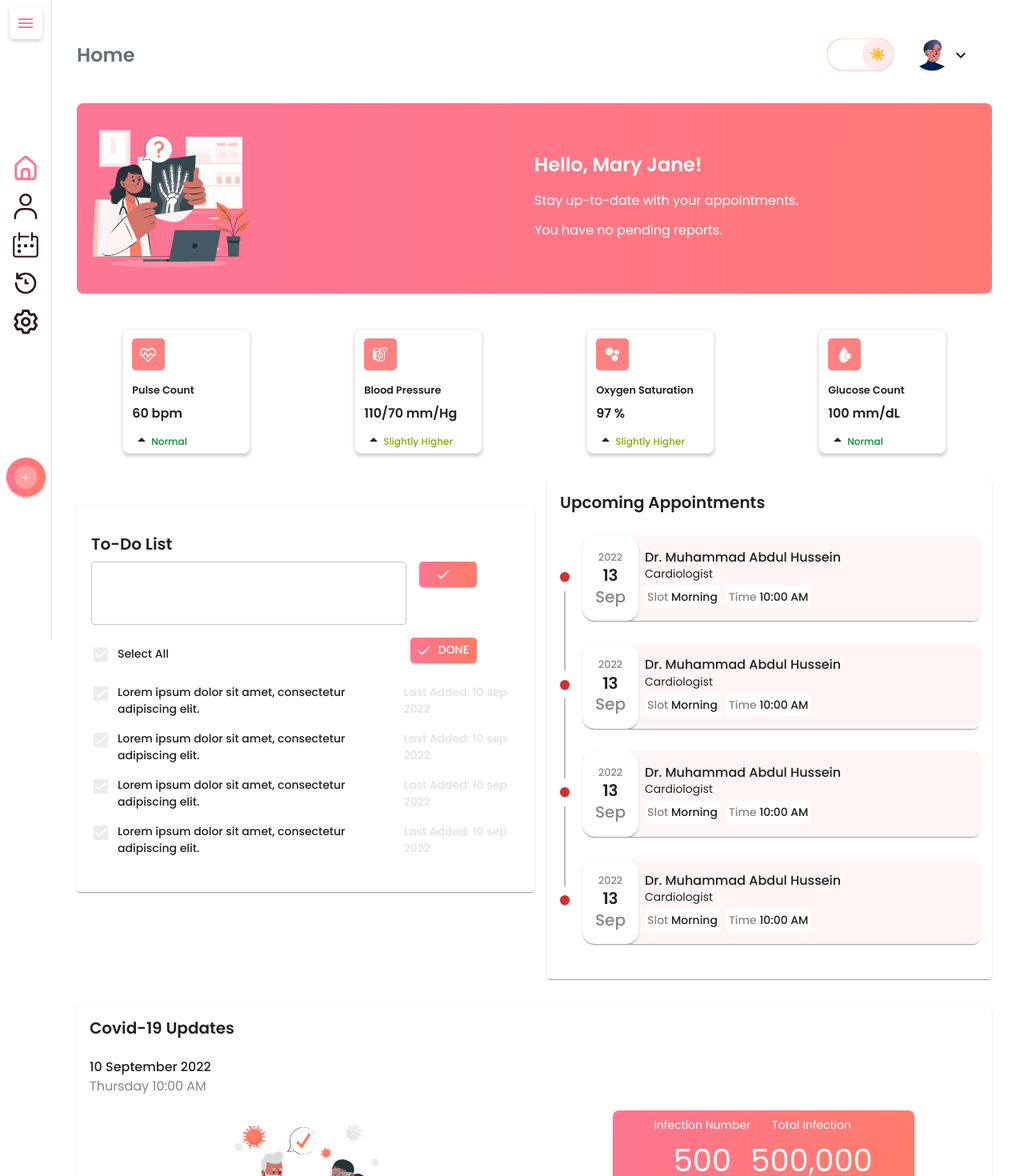
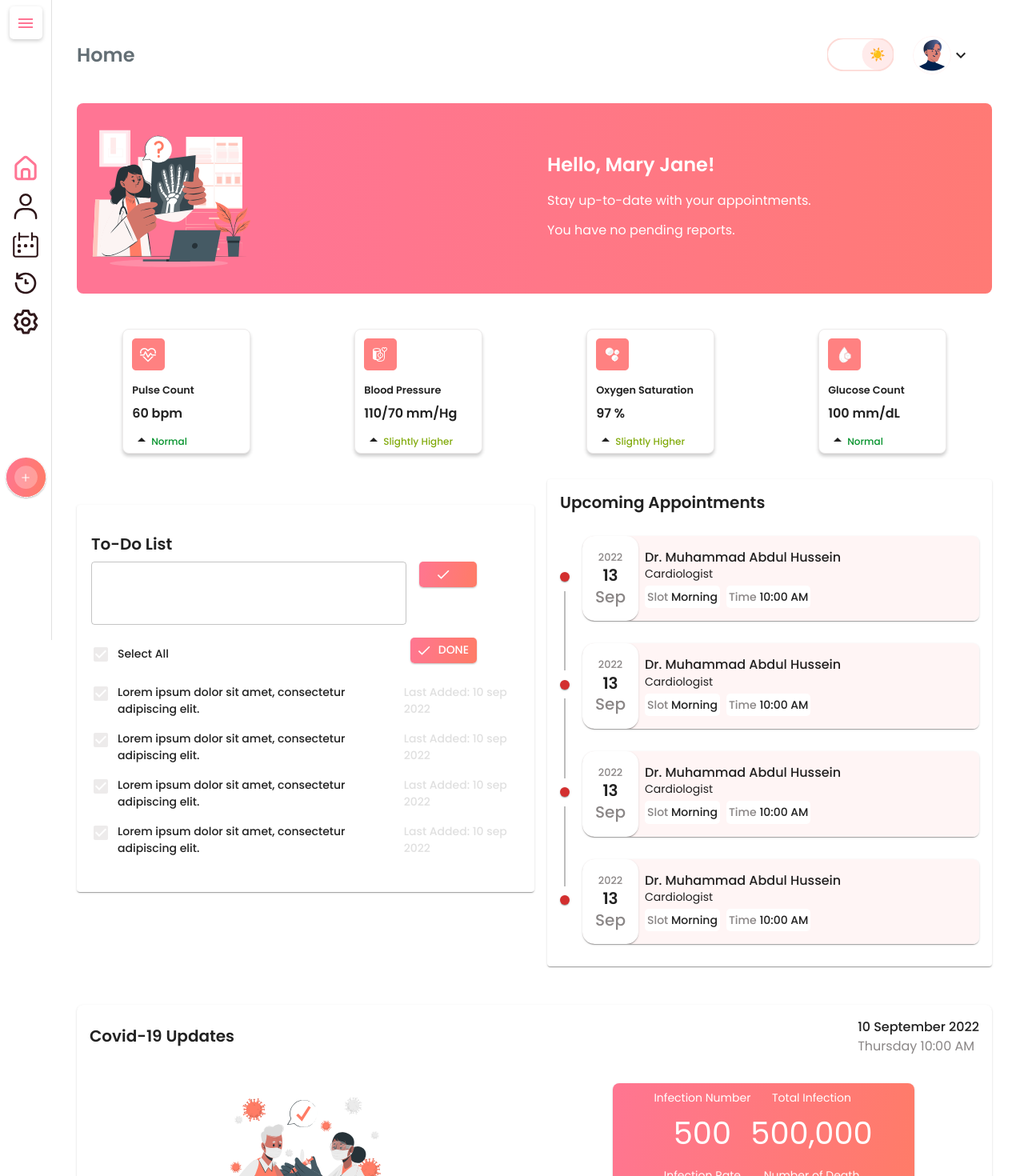
Before and after one commit to MK-Khan123/rainier-frontend, a React (Create React App) app: page / in a window 1280 px wide. Shown: the top 1470 px of the page at 80% size. Built offline with nearby package versions, Linux system fonts and the light colour scheme.

Commit message:
Changed few alignments of different components and removed unnecessary codes

```diff
--- a/src/App.js
+++ b/src/App.js
@@ -1,7 +1,6 @@
 import Home from './components/Home/Home';
 import { ThemeProvider, createTheme } from '@mui/material/styles';
 import { createContext, useState } from 'react';
-// import { Paper } from '@mui/material';
 
 export const DarkModeContext = createContext();
 
@@ -11,7 +10,7 @@ const App = () => {
 
   const theme = createTheme({
     palette: {
-      mode: mode ? 'light' : 'dark'
+      mode: mode ? 'light' : 'dark',
     },
     typography: {
       fontFamily: [
@@ -39,13 +38,10 @@ const App = () => {
     },
   });
 
-
   return (
     <DarkModeContext.Provider value={[mode, setMode]}>
       <ThemeProvider theme={theme}>
-        {/* <Paper sx={{ height: '100vh' }}> */}
         <Home />
-        {/* </Paper> */}
       </ThemeProvider>
     </DarkModeContext.Provider>
   );
--- a/src/components/Home/Appointments/Appointments.js
+++ b/src/components/Home/Appointments/Appointments.js
@@ -1,6 +1,3 @@
-// import Box from '@mui/material/Box';
-import Card from '@mui/material/Card';
-import CardContent from '@mui/material/CardContent';
 import Timeline from '@mui/lab/Timeline';
 import TimelineItem from '@mui/lab/TimelineItem';
 import TimelineSeparator from '@mui/lab/TimelineSeparator';
@@ -8,6 +5,7 @@ import TimelineConnector from '@mui/lab/TimelineConnector';
 import TimelineContent from '@mui/lab/TimelineContent';
 import TimelineDot from '@mui/lab/TimelineDot';
 import Typography from '@mui/material/Typography';
+import Paper from '@mui/material/Paper';
 import AppointmentData from './AppointmentData/AppointmentData';
 
 const appointmentData = [
@@ -51,11 +49,10 @@ const appointmentData = [
 
 const Appointments = () => {
     return (
-        <Card sx={{ minWidth: 275, marginLeft: { sm: 2 } }}>
+        <Paper sx={{ minWidth: 275, marginLeft: { sm: 2 } }}>
             <Typography variant='h5' fontSize='1.25rem' fontWeight='600' pl={2} pt={2} component='div'>
                 Upcoming Appointments
             </Typography>
-            <CardContent sx={{ padding: 0, ':last-child': { padding: 0 } }} >
             <Timeline>
                 {
                     appointmentData?.map((appointment, index) => {
@@ -77,8 +74,7 @@ const Appointments = () => {
                     })
                 }
             </Timeline>
-            </CardContent>
-        </Card>
+        </Paper>
     );
 };
 
--- a/src/components/Home/CovidUpdates/CovidUpdates.js
+++ b/src/components/Home/CovidUpdates/CovidUpdates.js
@@ -10,9 +10,15 @@ const CovidUpdates = () => {
     return (
         <Card sx={{ minWidth: 200, marginBottom: '1rem', borderRadius: '8px', mt: 4 }}>
             <CardContent sx={{ padding: 0, ':last-child': { padding: 0 } }}>
-                <Typography variant='h5' fontWeight='600' fontSize='1.25rem' gutterBottom component='div' p={2}>Covid-19 Updates</Typography>
-                <Typography variant='body1' fontWeight='500' fontSize='1rem' pl={2}>10 September 2022</Typography>
-                <Typography variant='body1' fontSize='1rem' color='#8A8686' gutterBottom pl={2}>Thursday 10:00 AM</Typography>
+                <Box
+                    sx={{ display: { md: 'flex', alignItems: 'center', justifyContent: 'space-between' } }}
+                >
+                    <Typography variant='h5' fontWeight='600' fontSize='1.25rem' gutterBottom component='div' p={2}>Covid-19 Updates</Typography>
+                    <Box sx={{ p: { md: 2 } }}>
+                        <Typography variant='body1' fontWeight='500' fontSize='1rem' pl={2}>10 September 2022</Typography>
+                        <Typography variant='body1' fontSize='1rem' color='#8A8686' gutterBottom pl={2}>Thursday 10:00 AM</Typography>
+                    </Box>
+                </Box>
 
                 <Grid container align='center' pb={3}>
                     <Grid item xs={12} md={6}>
--- a/src/components/Home/HeaderMain/HeaderMain.js
+++ b/src/components/Home/HeaderMain/HeaderMain.js
@@ -1,6 +1,4 @@
 import React from 'react';
-// import Card from '@mui/material/Card';
-// import CardContent from '@mui/material/CardContent';
 import Box from '@mui/material/Box';
 import Typography from '@mui/material/Typography';
 import Grid from '@mui/material/Grid';
@@ -10,13 +8,11 @@ const HeaderMain = () => {
     return (
         <Box
             sx={{
-                // maxWidth: '45rem',
                 background: 'linear-gradient(91.57deg, #FF7594 19.86%, #FF797B 84.16%, #FF7C65 139.72%)',
                 borderRadius: '8px',
                 marginTop: '2rem'
             }}
         >
-            {/* <CardContent sx={{ padding: 0, ':last-child': { padding: 0 } }}> */}
             <Grid container>
                 <Grid item md={6}>
                     <img src={bannerImage} alt="" />
@@ -25,7 +21,8 @@ const HeaderMain = () => {
                     sx={{
                         display: 'flex',
                         flexDirection: 'column',
-                            justifyContent: 'center'
+                        justifyContent: 'center',
+                        px: 2
                     }}
                 >
                     <Typography color='#FFF' fontSize='1.5rem' fontWeight='600' variant="h5" gutterBottom component="div">
@@ -39,7 +36,6 @@ const HeaderMain = () => {
                     </Typography>
                 </Grid>
             </Grid>
-            {/* </CardContent> */}
         </Box>
     );
 };
--- a/src/components/Home/PatientStat/PatientStat.js
+++ b/src/components/Home/PatientStat/PatientStat.js
@@ -109,7 +109,6 @@ const PatientStat = () => {
                     );
                 })
             }
-
         </Grid >
     );
 };
```
Also changed, not shown: src/components/Home/Home.js (+0 -20 lines). Lines whose indentation alone changed are shown as unchanged.
